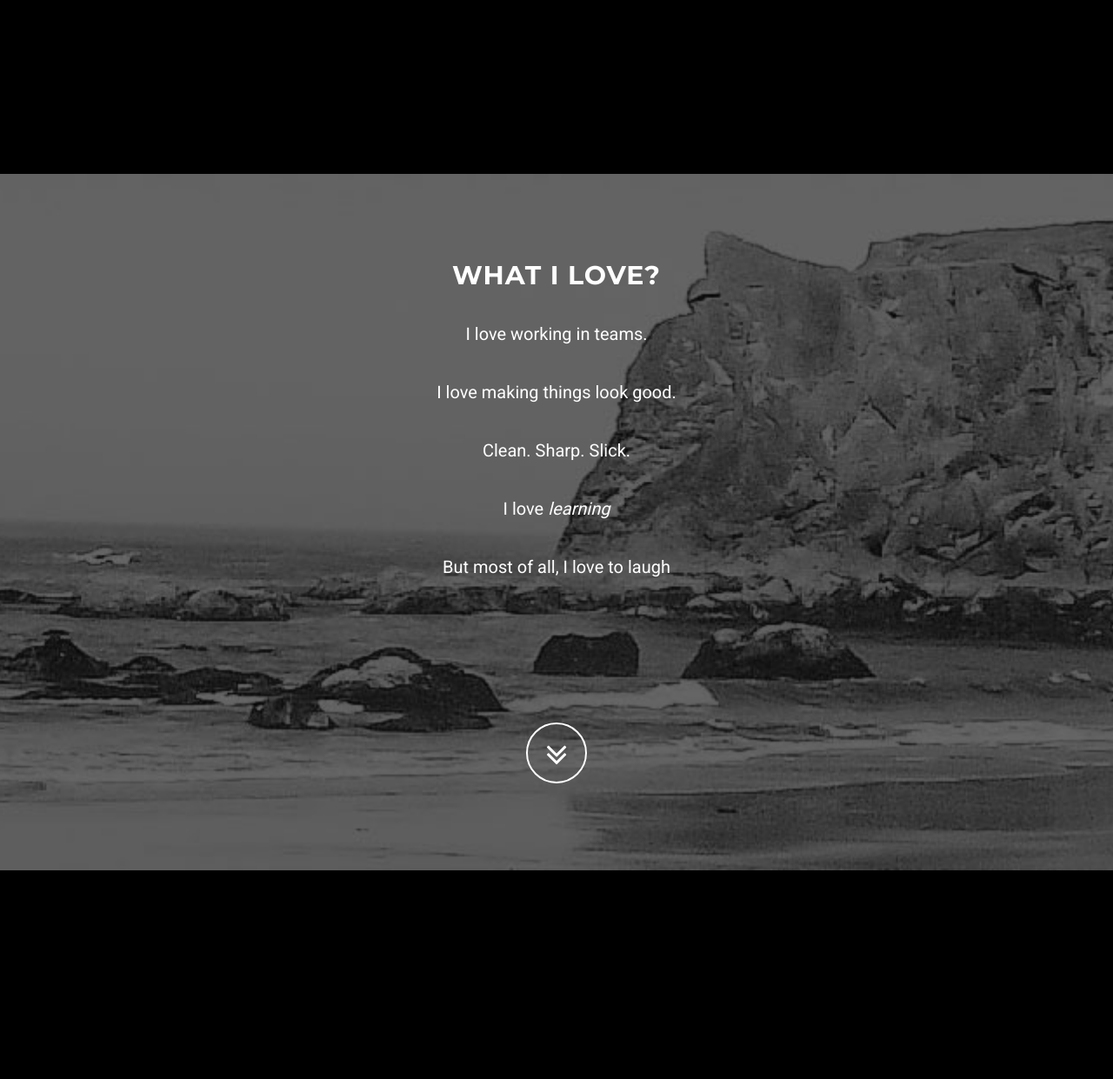
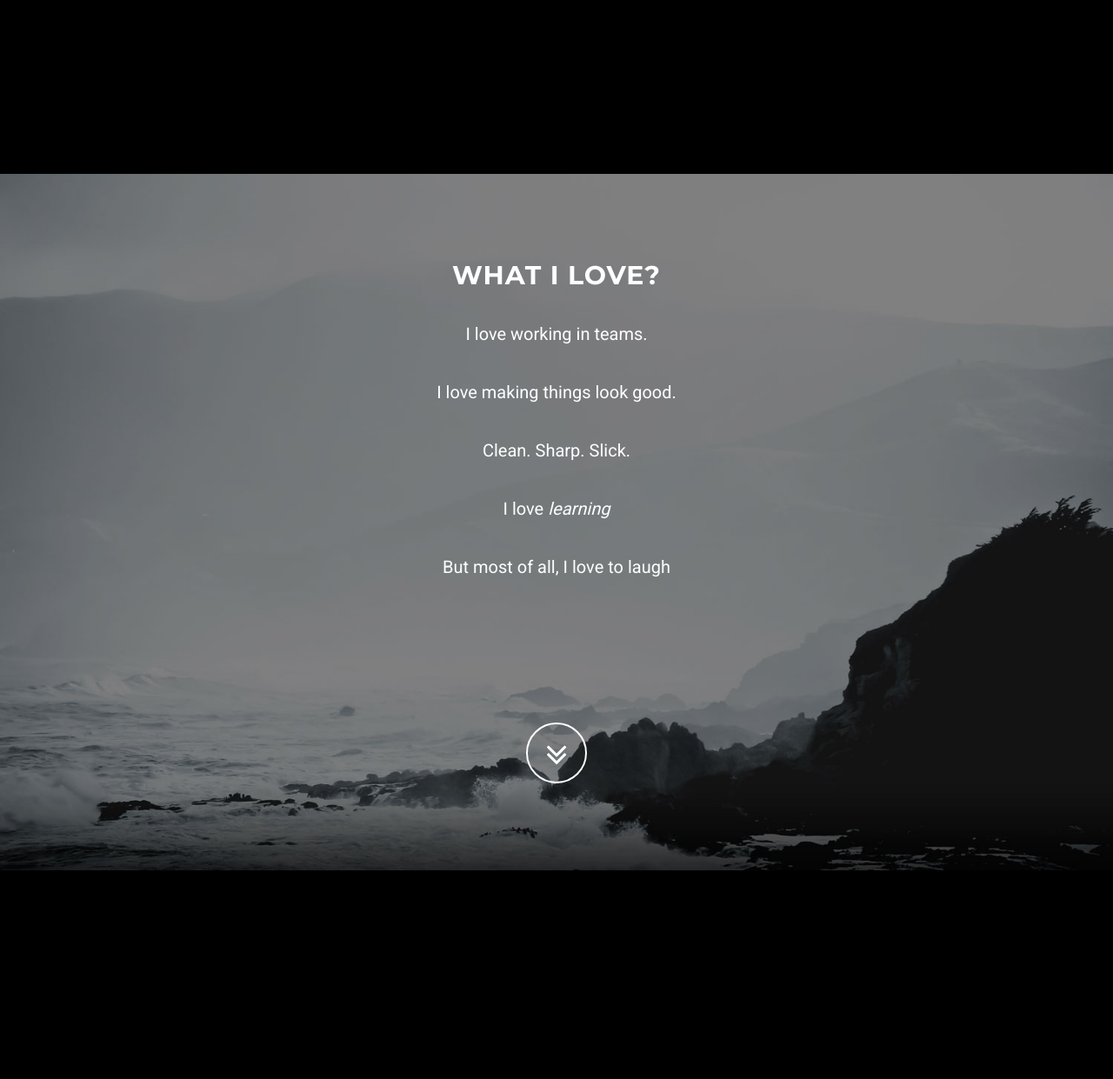
Before and after one commit to Aarontsang8/portfolio, a PHP site: page / in a window 1280 px wide. Shown: the part 2258-3499 px from the top of the page at 87% size. Run offline with PHP 8.4, Linux system fonts and the light colour scheme; some libraries are stand-ins or nearby versions.

Commit message:
testing image size

```diff
--- a/css/grayscale.css
+++ b/css/grayscale.css
@@ -258,7 +258,7 @@ a:focus {
     width: 100%;
     padding: 50px 0;
     color: #fff;
-    background: url(../img/downloads-bg.jpg) no-repeat center center scroll;
+    background: url(../img/intro-bg.jpg) no-repeat center center scroll;
     background-color: #000;
     -webkit-background-size: cover;
     -moz-background-size: cover;
```
